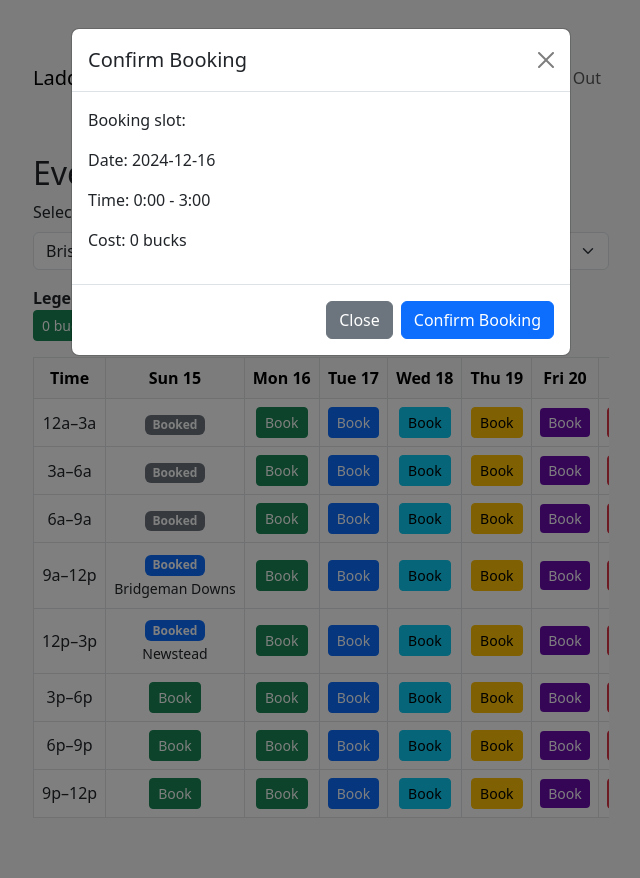
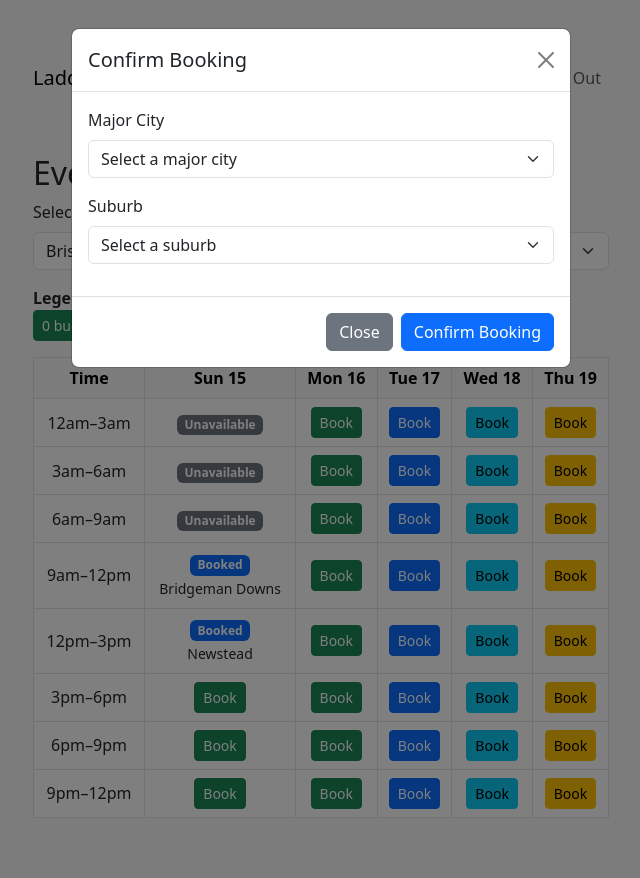
Before and after one commit to chrisdug123/activityladdr, a Flask app: page /schedule in a window 1280 px wide, after a click on "Book". Shown: the whole page, without its empty margins (319-959 px from the left). Run offline with Flask 3, Linux system fonts and the light colour scheme; a user stored in the database is signed in; some libraries are stand-ins or nearby versions.

Commit message:
Minor changes

```diff
--- a/app/routes.py
+++ b/app/routes.py
@@ -13,10 +13,11 @@ main = Blueprint('main', __name__)
 city_suburbs = {
     "Sydney": ["Parramatta", "Manly", "Bondi", "Blacktown", "Chatswood", "Liverpool", "Penrith", "Newtown", "Surry Hills", "Castle Hill"],
     "Melbourne": ["St Kilda", "Richmond", "Carlton", "Footscray", "Docklands", "South Yarra", "Fitzroy", "Collingwood", "Hawthorn", "Brunswick"],
-    "Brisbane": ["South Brisbane", "Fortitude Valley", "Toowong", "Sunnybank", "Kangaroo Point", "Spring Hill", "Indooroopilly", "Chermside", "Carindale", "Mount Gravatt","Bridgeman Downs"],
+    "Brisbane": ["South Brisbane", "Fortitude Valley", "Toowong", "Sunnybank", "Kangaroo Point", "Spring Hill", "Indooroopilly", "Chermside", "Carindale", "Mount Gravatt","Bridgeman Downs","Newstead","Brisbane City"],
     "Perth": ["Fremantle", "Cottesloe", "Subiaco", "Joondalup", "Scarborough", "Claremont", "Northbridge", "Victoria Park", "Leederville", "Midland"],
     "Adelaide": ["Glenelg", "North Adelaide", "Norwood", "Burnside", "Prospect", "Unley", "Semaphore", "Henley Beach", "Mawson Lakes", "Tea Tree Gully"],
 }
+
 
 CITY_TIMEZONES = {
     "Sydney": timezone("Australia/Sydney"),
@@ -25,6 +26,7 @@ CITY_TIMEZONES = {
     "Perth": timezone("Australia/Perth"),
     "Adelaide": timezone("Australia/Adelaide"),
 }
+
 
 def get_coordinates(city, suburb):
     """Fetch latitude and longitude for a given city and suburb using OpenCage Geocoder."""
@@ -228,6 +230,9 @@ def calculate_monthly_totals(user_id):
                             break
 
                     elif event.event_type == 'public':
+                        print("checking public event")
+                        print(f"event start date {event.date}, activity date {activity_date}, event end date {event.date+ timedelta(hours=24)}")
+                        #
                         event_tz = CITY_TIMEZONES[event.major_city]
                         event_start_time = event_tz.localize(datetime.combine(event.date, datetime.min.time())) + timedelta(hours=event.start_hour)
                         event_end_time = event_start_time + timedelta(hours=3)
@@ -689,7 +694,7 @@ def schedule():
 
     # Limit calendar to 7 days
     calendar = {}
-    for offset in range(7):  # Show only the next 7 days
+    for offset in range(5):  # Show only the next 7 days
         date = today_city + timedelta(days=offset)
         calendar[date] = {}
 
@@ -724,7 +729,6 @@ def schedule():
         selected_city=major_city_filter
     )
 
-
 @main.route('/book-slot', methods=['POST'])
 def book_slot():
     """Book a public slot through the calendar."""
@@ -732,34 +736,62 @@ def book_slot():
         return jsonify({"success": False, "message": "Login required"}), 403
 
     data = request.json
-    date = datetime.strptime(data['date'], '%Y-%m-%d').date()
-    hour = int(data['hour'])
+
+    # Extract and validate `date`
+    date_string = data.get('date', '').strip()
+    if not date_string:
+        return jsonify({"success": False, "message": "Date is missing."}), 400
+    try:
+        date = datetime.strptime(date_string, '%Y-%m-%d').date()
+    except ValueError:
+        return jsonify({"success": False, "message": f"Invalid date format: {date_string}. Expected format: YYYY-MM-DD."}), 400
+
+    # Extract and validate `hour`
+    try:
+        hour = int(data.get('hour', -1))  # Default to an invalid hour (-1)
+        if hour not in range(0, 24, 3):  # Only valid 3-hour slots (e.g., 0, 3, 6, ..., 21)
+            raise ValueError
+    except (TypeError, ValueError):
+        return jsonify({"success": False, "message": "Invalid or missing hour. Must be 0, 3, 6, ..., 21."}), 400
+
+    # Extract other fields
     major_city = data.get('major_city')
     suburb = data.get('suburb')
     user_id = session['user_id']
 
     if not major_city or major_city not in CITY_TIMEZONES:
-        return jsonify({"success": False, "message": "Invalid major city"}), 400
+        return jsonify({"success": False, "message": "Invalid or missing major city."}), 400
 
+    if not suburb:
+        return jsonify({"success": False, "message": "Suburb is missing."}), 400
+
+    # Calculate timezone-aware current date and time
     city_tz = CITY_TIMEZONES[major_city]
     now_utc = datetime.utcnow()
     now_city = utc.localize(now_utc).astimezone(city_tz)
     today_city = now_city.date()
 
-    # Calculate cost
+    # Calculate the cost based on days ahead
     days_ahead = (date - today_city).days
     cost = 0 if days_ahead <= 1 else days_ahead - 1
 
-    # Validate time
+    latitude, longitude = get_coordinates(major_city, suburb)
+    if latitude is None or longitude is None:
+        flash('Unable to fetch coordinates for the location. Please try again.', 'danger')
+        return redirect(url_for('main.events'))
+    # Validate the selected date and time
     if date < today_city or (date == today_city and hour + 3 <= now_city.hour):
-        return jsonify({"success": False, "message": "Invalid date or time"}), 400
+        return jsonify({"success": False, "message": "Invalid date or time."}), 400
 
-    # Check if the slot is already booked for the same city
+    # Check if the slot is already booked
     if Event.query.filter_by(date=date, start_hour=hour, major_city=major_city).first():
-        return jsonify({"success": False, "message": "Slot already booked in this city"}), 400
+        return jsonify({"success": False, "message": "Slot already booked in this city."}), 400
 
-    # Check if the user has enough bucks
+    # Fetch the user and validate bucks
     user = User.query.get(user_id)
+    if user is None:
+        return jsonify({"success": False, "message": "User not found."}), 404
+
     if user.bucks < cost:
         return jsonify({"success": False, "message": f"Insufficient bucks. You need {cost} bucks."}), 400
 
@@ -771,12 +803,15 @@ def book_slot():
         suburb=suburb,
         date=date,
         start_hour=hour,
-        event_type='public'  # Mark as a public event
+        event_type='public',
+        latitude=latitude,
+        longitude=longitude
     )
     db.session.add(new_event)
     db.session.commit()
 
-    return jsonify({"success": True})
+    return jsonify({"success": True, "message": "Slot booked successfully!"})
+
 
 @main.route('/events', methods=['GET', 'POST'])
 def events():
--- a/app/templates/schedule.html
+++ b/app/templates/schedule.html
@@ -35,24 +35,19 @@
     <table class="table table-bordered table-hover">
         <thead class="table-light text-center">
             <tr>
-        <th style="width: 10%;">Time</th> <!-- Allocate a smaller width for the Time column -->
+                <th>Time</th>
                 {% for date in calendar.keys() %}
-            <th style="width: {{ 90 / calendar|length }}%;">
-                {{ date.strftime('%a %d') }} <!-- Compact format -->
-            </th>
+                    <th>{{ date.strftime('%a %d') }}</th>
                 {% endfor %}
             </tr>
         </thead>
-
-
         <tbody>
             {% for hour in range(0, 24, 3) %}
             <tr>
                 <!-- Timeslot -->
-                <td class="text-center {% if hour == current_hour and today_date in calendar.keys() %}table-warning fw-bold{% endif %}">
-                    {{ hour % 12 or 12 }}{{ 'a' if hour < 12 else 'p' }}–{{ (hour + 3) % 12 or 12 }}{{ 'a' if (hour + 3) < 12 else 'p' }}
+                <td class="text-center">
+                    {{ hour % 12 or 12 }}{{ 'am' if hour < 12 else 'pm' }}–{{ (hour + 3) % 12 or 12 }}{{ 'am' if (hour + 3) < 12 else 'pm' }}
                 </td>
-
 
                 <!-- Availability for Each Day -->
                 {% for date, times in calendar.items() %}
@@ -60,7 +55,6 @@
                     {% if hour in times %}
                         {% set slot = times[hour] %}
                         {% if slot.status == 'available' %}
-                            <!-- Assign button color based on specific cost -->
                             <button
                                 class="btn {% if slot.cost == 0 %}btn-success
                                             {% elif slot.cost == 1 %}btn-primary
@@ -75,15 +69,14 @@
                                 data-bs-target="#bookingModal">
                                 Book
                             </button>
-
                         {% elif slot.status == 'booked' %}
                             <span class="badge bg-primary">Booked</span><br>
                             <small>{{ slot.suburb }}</small>
                         {% else %}
-                            <span class="badge bg-secondary">Booked</span>
+                            <span class="badge bg-secondary">Unavailable</span>
                         {% endif %}
                     {% else %}
-                        <span class="badge bg-secondary">Booked</span>
+                        <span class="badge bg-secondary">Unavailable</span>
                     {% endif %}
                 </td>
                 {% endfor %}
@@ -103,12 +96,25 @@
             </div>
             <div class="modal-body">
                 <form id="bookingForm">
-                    <p>Booking slot:</p>
-                    <p>Date: <span id="modalDate"></span></p>
-                    <p>Time: <span id="modalTime"></span></p>
-                    <p>Cost: <span id="bookingCost"></span> bucks</p>
                     <input type="hidden" id="modalDateInput" name="date">
                     <input type="hidden" id="modalHourInput" name="hour">
+
+                    <div class="mb-3">
+                        <label for="modalMajorCity" class="form-label">Major City</label>
+                        <select class="form-select" id="modalMajorCity" name="major_city" required>
+                            <option value="" selected disabled>Select a major city</option>
+                            {% for city in cities %}
+                                <option value="{{ city }}">{{ city }}</option>
+                            {% endfor %}
+                        </select>
+                    </div>
+
+                    <div class="mb-3">
+                        <label for="modalSuburb" class="form-label">Suburb</label>
+                        <select class="form-select" id="modalSuburb" name="suburb" required>
+                            <option value="" selected disabled>Select a suburb</option>
+                        </select>
+                    </div>
                 </form>
             </div>
             <div class="modal-footer">
@@ -121,30 +127,42 @@
 
 <script>
 document.addEventListener('DOMContentLoaded', function () {
-        // Handle slot booking
+    // Suburb Dropdown Logic
+    const majorCityDropdown = document.getElementById('modalMajorCity');
+    const suburbDropdown = document.getElementById('modalSuburb');
+
+    majorCityDropdown.addEventListener('change', function () {
+        const selectedCity = this.value;
+        suburbDropdown.innerHTML = '<option value="" selected disabled>Select a suburb</option>';
+        fetch(`/suburbs/${selectedCity}`)
+            .then(response => response.json())
+            .then(data => {
+                data.forEach(suburb => {
+                    const option = document.createElement('option');
+                    option.value = suburb;
+                    option.textContent = suburb;
+                    suburbDropdown.appendChild(option);
+                });
+            })
+            .catch(error => console.error('Error fetching suburbs:', error));
+    });
+
+    // Populate Modal Inputs
     document.querySelectorAll('.book-slot').forEach(button => {
         button.addEventListener('click', function () {
-                const date = this.getAttribute('data-date');
-                const hour = this.getAttribute('data-hour');
-                const cost = this.getAttribute('data-cost');
-
-                // Update modal with selected slot info
-                document.getElementById('modalDate').textContent = date;
-                document.getElementById('modalTime').textContent = `${hour}:00 - ${(parseInt(hour) + 3) % 24}:00`;
-                document.getElementById('bookingCost').textContent = cost;
-
-                // Update hidden inputs
-                document.getElementById('modalDateInput').value = date;
-                document.getElementById('modalHourInput').value = hour;
+            document.getElementById('modalDateInput').value = this.getAttribute('data-date');
+            document.getElementById('modalHourInput').value = this.getAttribute('data-hour');
         });
     });
 
-        // Confirm booking
+    // Confirm Booking
     document.getElementById('confirmBooking').addEventListener('click', function () {
         const formData = new FormData(document.getElementById('bookingForm'));
         const bookingData = {
             date: formData.get('date'),
             hour: formData.get('hour'),
+            major_city: formData.get('major_city'),
+            suburb: formData.get('suburb')
         };
 
         fetch(`/book-slot`, {
@@ -156,7 +174,7 @@
         .then(data => {
             if (data.success) {
                 alert('Slot booked successfully!');
-                    location.reload(); // Reload to update the schedule
+                location.reload();
             } else {
                 alert('Error booking slot: ' + data.message);
             }
```
Also changed, not shown: instance/activityladdr2.db. Lines whose indentation alone changed are shown as unchanged.
